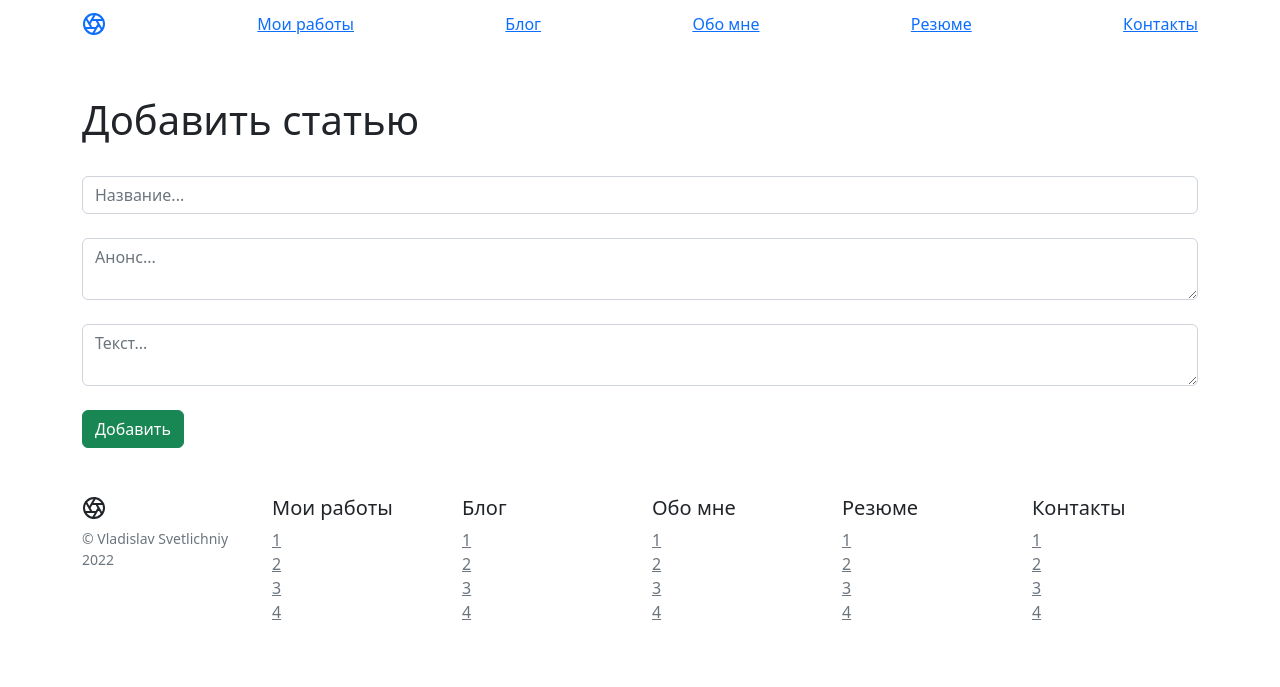
After one commit to VladislavSvetl/Flask-blog-site, a Flask app: page /create in a window 1280 px wide. The commit adds this page. Shown: the top 687 px of the page. Run offline with Flask 2, Linux system fonts and the light colour scheme; some libraries are stand-ins or nearby versions.

Commit message:
Created Database and page 'create.html'

```diff
--- a/app.py
+++ b/app.py
@@ -1,9 +1,24 @@
 from flask import Flask, render_template
 from flask_sqlalchemy import SQLAlchemy
+from datetime import datetime
 
 app = Flask(__name__)
 app.config['SQLALCHEMY_DATABASE_URI'] = 'sqlite:///blog.db'
+app.config['SQLALCHEMY_TRACK_MODIFICATIONS'] = False
 db = SQLAlchemy(app)
+
+app.app_context().push()
+
+
+class Article(db.Model):
+    id = db.Column(db.Integer, primary_key=True)
+    title = db.Column(db.String(60), nullable=False)
+    intro = db.Column(db.String(300), nullable=False)
+    text = db.Column(db.Text, nullable=False)
+    date = db.Column(db.DateTime, default=datetime.utcnow)
+
+    def __repr__(self):
+        return '<Article %r' %self.id
 
 
 @app.route('/')
@@ -22,9 +37,9 @@ def blog():
     return render_template('blog.html')
 
 
-@app.route('/user/<string:name>/<int:id>')
-def user(name, id):
-    return 'User information: ' + name + ' ' + str(id)
+@app.route('/create')
+def create():
+    return render_template('create.html')
 
 
 if __name__ == '__main__':
--- a/templates/blog.html
+++ b/templates/blog.html
@@ -7,6 +7,12 @@
 {% block main %}
 
 <main>
+  <div class="pricing-header p-3 pb-md-4 mx-auto text-center">
+      <h1 class="display-4 fw-normal">Блог</h1>
+      <p class="fs-5 text-muted">Статьи для реализации формы отображения информации на сайте в виде блога с возможностью добавления новых записей</p>
+      <a class="btn btn-primary" href="{{ url_for('create') }}">Новая запись</a>
+  </div>
+
 
 </main>
 
--- /dev/null
+++ b/templates/create.html
@@ -0,0 +1,19 @@
+{% extends 'base.html' %}
+
+{% block title %}
+Добавить запись
+{% endblock %}
+
+{% block main %}
+<br><br>
+<div class="container">
+    <h1>Добавить статью</h1><br>
+    <form method="post">
+        <input type="text" name="title" id="title" class="form-control" placeholder="Название..."><br>
+        <textarea name="intro" id="intro" class="form-control" placeholder="Анонс..."></textarea><br>
+        <textarea name="text" id="text" class="form-control" placeholder="Текст..."></textarea><br>
+        <input type="submit" class="btn btn-success" value="Добавить">
+    </form>
+</div>
+
+{% endblock %}
```
